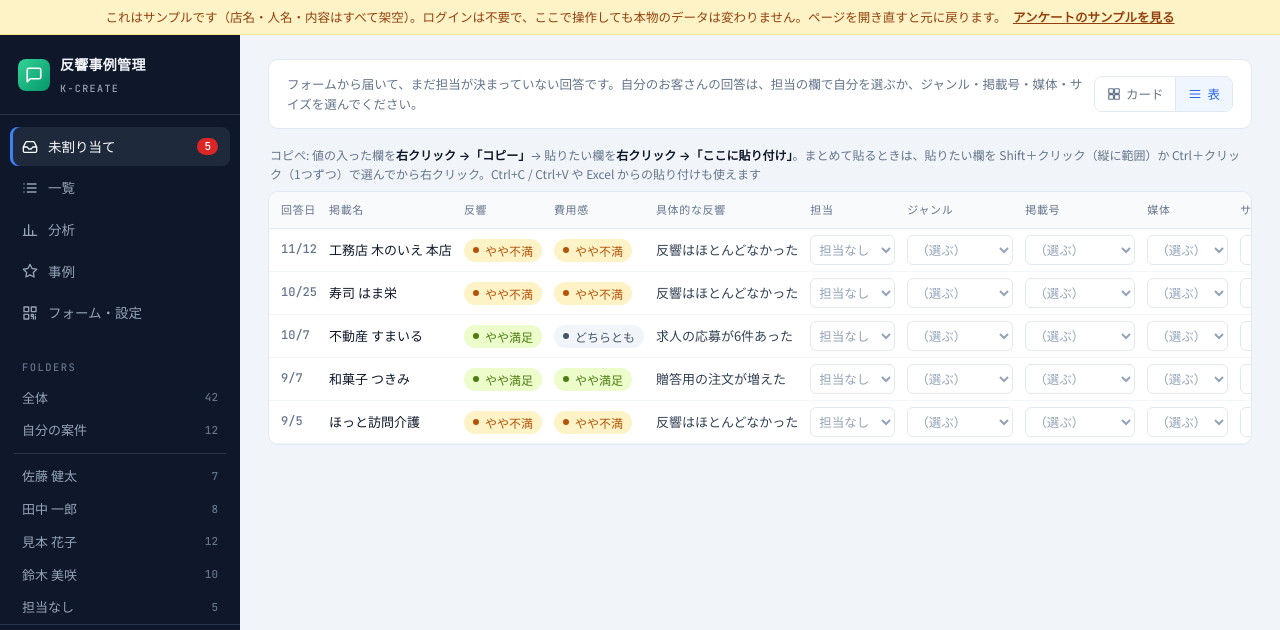
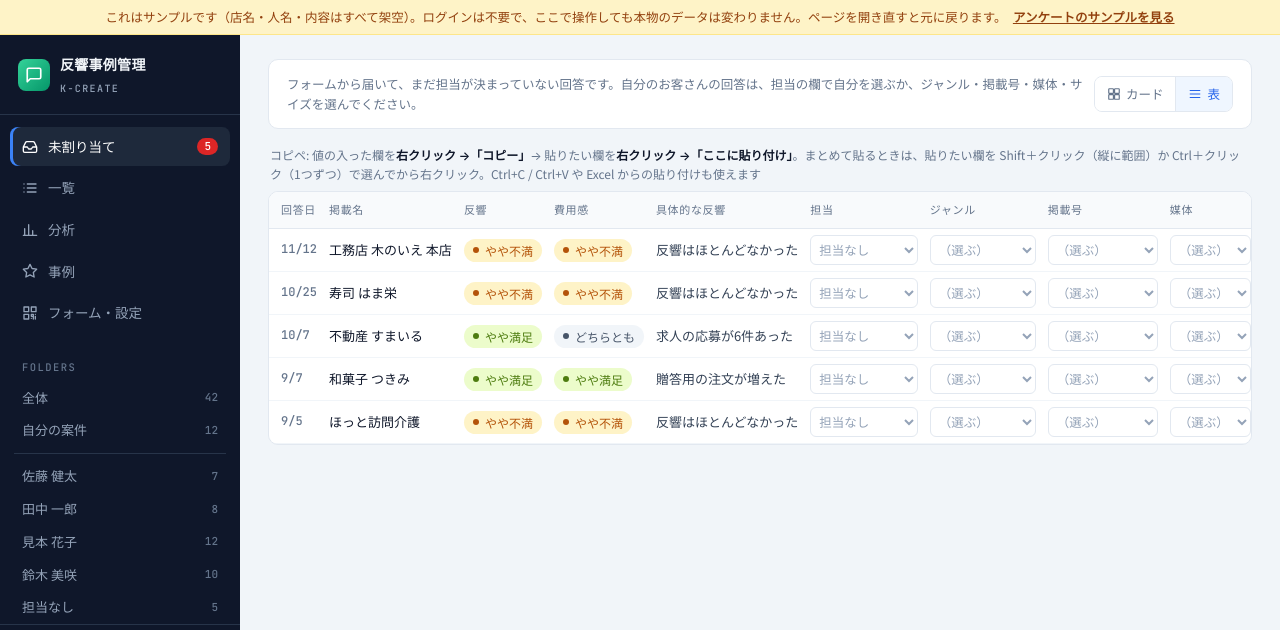
Before and after one commit to hirayama-byte/kcreate-hankyo, a plain HTML site: page docs/sample/index.html in a window 1280 px wide. Shown: the top 630 px of the page. Drawn offline with Linux system fonts and the light colour scheme.

Commit message:
担当の幅を苗字2文字＋名前3文字が見切れない幅に
Co-Authored-By: Claude Opus 5.5 <noreply@anthropic.com>

```diff
--- a/docs/sample/index.html
+++ b/docs/sample/index.html
@@ -144,8 +144,8 @@ select.inl{font:inherit;font-size:12.5px;height:30px;border:1px solid var(--line
 textarea.inl.memo{display:block;width:100%;box-sizing:border-box;min-height:84px;font:inherit;font-size:14px;line-height:1.7;border:1px solid var(--line);border-radius:8px;padding:10px 14px;resize:vertical}
 table.lt tr.r{cursor:pointer}table.lt tr.r:hover td{background:#f8fafc}table.lt tr.del td{opacity:.55}
 table.lt th:first-child,table.lt td:first-child{padding-left:12px}table.lt th:last-child,table.lt td:last-child{padding-right:12px}
-/* 担当は5文字分（長い名前は見切れる・2026-11-19） */
-table.lt select.inl.own{width:6.8em}table.lt td.own .nm3{display:inline-block;max-width:5em;overflow:hidden;text-overflow:ellipsis;vertical-align:middle}
+/* 担当は「苗字2文字＋名前3文字」（山田 由美子）が見切れない幅（2026-11-19） */
+table.lt select.inl.own{width:8.6em}table.lt td.own .nm3{display:inline-block;max-width:6.8em;overflow:hidden;text-overflow:ellipsis;vertical-align:middle}
 table.lt td.nm2{font-weight:500;max-width:200px;overflow:hidden;text-overflow:ellipsis}
 table.lt td.tx{max-width:280px;overflow:hidden;text-overflow:ellipsis;color:#334155}
 table.lt td.num{text-align:right;font-family:var(--mono)}
```
Also changed, not shown: gas-admin/index.html (+2 -2 lines).
